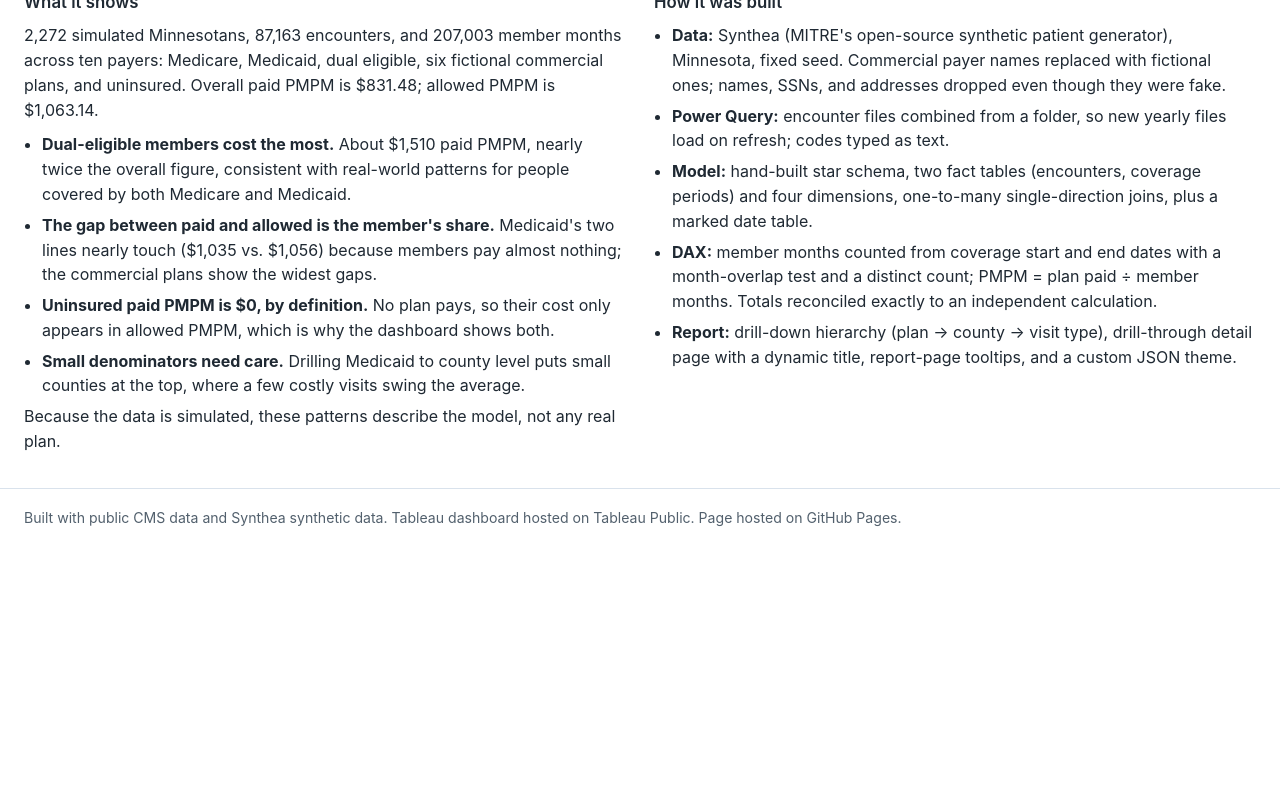
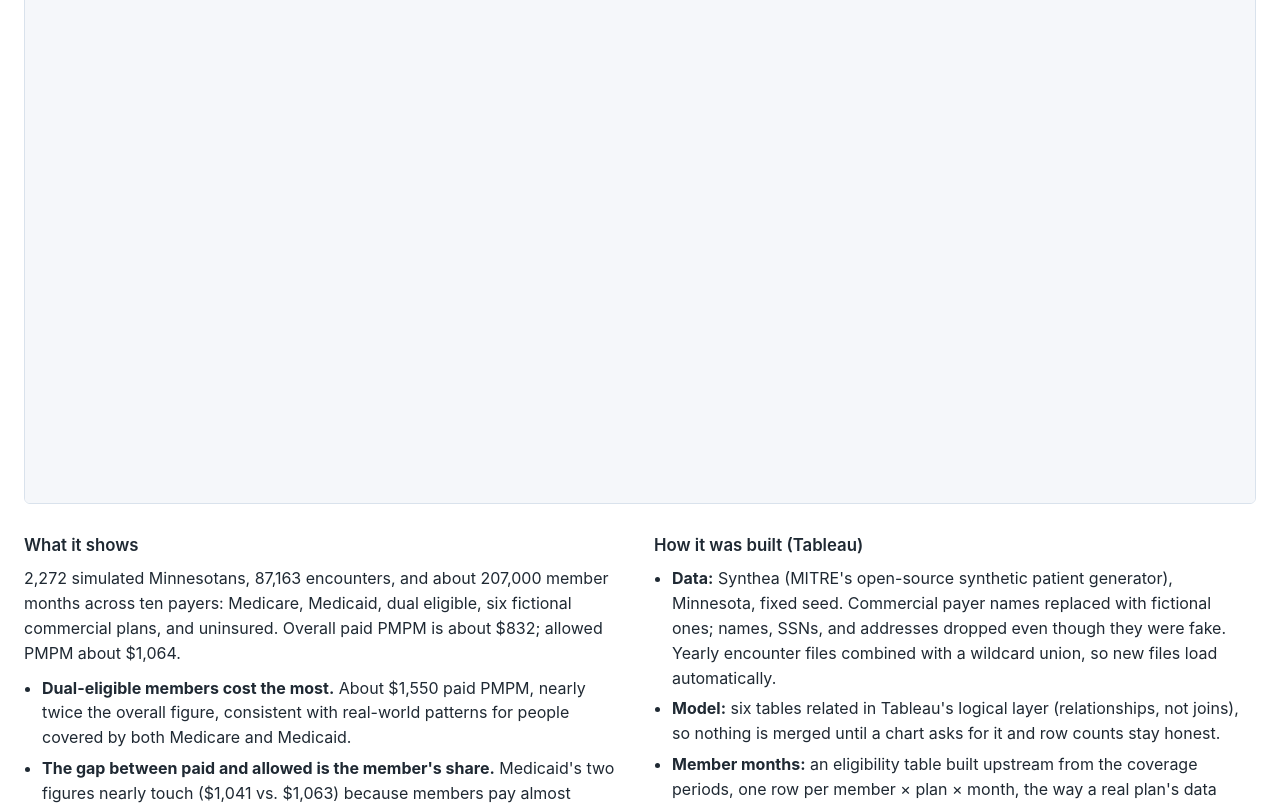
Before and after one commit to Angel-Pearson/Angel-Pearson.github.io, a plain HTML site: page index.html in a window 1280 px wide. Shown: the part 3360-4165 px from the top of the page. Before the commit the page ends 3917 px from the top, so only its background shows below. Drawn offline with Linux system fonts and the light colour scheme; a script that the page names is missing.

Commit message:
Add files via upload

```diff
--- a/index.html
+++ b/index.html
@@ -138,50 +138,73 @@
 </section>
 
 <section class="project">
-  <span class="badge">Power BI · synthetic data, no real patients</span>
+  <span class="badge">Tableau + Power BI · synthetic data, no real patients</span>
   <h2>Health Plan Cost &amp; Utilization, 2017–2025</h2>
-  <p class="sub">A payer-style cost dashboard: cost per member per month (PMPM) by health plan, drill-down to county and visit type, and a drill-through page for each plan. <a href="Synthea_Health_Plan.pdf" target="_blank" rel="noopener">Open the full report (PDF)</a></p>
+  <p class="sub">A payer-style cost dashboard: cost per member per month (PMPM) by health plan, drill-down to county and visit type, and a drill-through for each plan, built in both tools from the same data. Interactive Tableau version below: click a plan's bar to filter the trend to that plan, click it again to clear; hover the "Payer" header and press + to drill to county and visit type.</p>
 
-  <div class="shots">
-    <figure>
-      <a href="synthea_overview.png" target="_blank" rel="noopener"><img src="synthea_overview.png" alt="Overview page: member months, paid and allowed PMPM cards; paid vs. allowed PMPM by health plan; PMPM trend by year" loading="lazy"></a>
-      <figcaption>Overview: paid vs. allowed PMPM by plan and by year, with a year filter.</figcaption>
-    </figure>
-    <figure>
-      <a href="synthea_payer_detail.png" target="_blank" rel="noopener"><img src="synthea_payer_detail.png" alt="Payer detail page for the Dual Eligible plan: KPI cards, PMPM trend by year, allowed PMPM by visit type" loading="lazy"></a>
-      <figcaption>Drill-through: one plan's trend and cost by visit type (Dual Eligible shown).</figcaption>
-    </figure>
+  <div class="viz-frame">
+    <tableau-viz
+      id="synthea-viz"
+      src="https://public.tableau.com/views/SyntheaHealthPlanPMPMbyPayer/PMPMbyPayer"
+      width="1408"
+      height="887"
+      device="desktop"
+      toolbar="bottom"
+      hide-tabs>
+    </tableau-viz>
   </div>
 
   <div class="grid">
     <section class="card">
       <h3>What it shows</h3>
-      <p>2,272 simulated Minnesotans, 87,163 encounters, and 207,003 member months across ten payers: Medicare, Medicaid, dual eligible, six fictional commercial plans, and uninsured. Overall paid PMPM is $831.48; allowed PMPM is $1,063.14.</p>
+      <p>2,272 simulated Minnesotans, 87,163 encounters, and about 207,000 member months across ten payers: Medicare, Medicaid, dual eligible, six fictional commercial plans, and uninsured. Overall paid PMPM is about $832; allowed PMPM about $1,064.</p>
       <ul>
-        <li><strong>Dual-eligible members cost the most.</strong> About $1,510 paid PMPM, nearly twice the overall figure, consistent with real-world patterns for people covered by both Medicare and Medicaid.</li>
-        <li><strong>The gap between paid and allowed is the member's share.</strong> Medicaid's two lines nearly touch ($1,035 vs. $1,056) because members pay almost nothing; the commercial plans show the widest gaps.</li>
-        <li><strong>Uninsured paid PMPM is $0, by definition.</strong> No plan pays, so their cost only appears in allowed PMPM, which is why the dashboard shows both.</li>
-        <li><strong>Small denominators need care.</strong> Drilling Medicaid to county level puts small counties at the top, where a few costly visits swing the average.</li>
+        <li><strong>Dual-eligible members cost the most.</strong> About $1,550 paid PMPM, nearly twice the overall figure, consistent with real-world patterns for people covered by both Medicare and Medicaid.</li>
+        <li><strong>The gap between paid and allowed is the member's share.</strong> Medicaid's two figures nearly touch ($1,041 vs. $1,063) because members pay almost nothing; the commercial plans show the widest gaps.</li>
+        <li><strong>Uninsured paid PMPM is $0, by definition.</strong> No plan pays, so their cost only appears in allowed PMPM, which is why both are reported.</li>
+        <li><strong>Small denominators need care.</strong> The commercial plans have a few hundred members each, so one inpatient stay moves a month's PMPM by hundreds of dollars; drilling Medicaid to county level puts small counties at the top for the same reason.</li>
       </ul>
       <p>Because the data is simulated, these patterns describe the model, not any real plan.</p>
     </section>
 
     <section class="card">
-      <h3>How it was built</h3>
+      <h3>How it was built (Tableau)</h3>
       <ul>
-        <li><strong>Data:</strong> Synthea (MITRE's open-source synthetic patient generator), Minnesota, fixed seed. Commercial payer names replaced with fictional ones; names, SSNs, and addresses dropped even though they were fake.</li>
-        <li><strong>Power Query:</strong> encounter files combined from a folder, so new yearly files load on refresh; codes typed as text.</li>
-        <li><strong>Model:</strong> hand-built star schema, two fact tables (encounters, coverage periods) and four dimensions, one-to-many single-direction joins, plus a marked date table.</li>
-        <li><strong>DAX:</strong> member months counted from coverage start and end dates with a month-overlap test and a distinct count; PMPM = plan paid ÷ member months. Totals reconciled exactly to an independent calculation.</li>
-        <li><strong>Report:</strong> drill-down hierarchy (plan → county → visit type), drill-through detail page with a dynamic title, report-page tooltips, and a custom JSON theme.</li>
+        <li><strong>Data:</strong> Synthea (MITRE's open-source synthetic patient generator), Minnesota, fixed seed. Commercial payer names replaced with fictional ones; names, SSNs, and addresses dropped even though they were fake. Yearly encounter files combined with a wildcard union, so new files load automatically.</li>
+        <li><strong>Model:</strong> six tables related in Tableau's logical layer (relationships, not joins), so nothing is merged until a chart asks for it and row counts stay honest.</li>
+        <li><strong>Member months:</strong> an eligibility table built upstream from the coverage periods, one row per member × plan × month, the way a real plan's data warehouse delivers it. A member counts for a month if covered on the 1st; a coverage row that ends on the 1st does not count, so no one is counted twice when a plan change falls on the 1st (206,768 member months).</li>
+        <li><strong>Relationship on a calculated field:</strong> eligibility is related to claims on plan <em>and</em> <code>DATE(DATETRUNC('month', Start)) = Month</code>, so PMPM works at any date grain: numerator from claims, denominator from eligibility, joined at query time.</li>
+        <li><strong>Measures:</strong> Paid PMPM = <code>SUM(paid) / SUM(member months)</code> as an aggregate ratio, so every total is a ratio of sums, never an average of averages. Reconciled to the cent against an independent Python calculation.</li>
+        <li><strong>Interaction:</strong> a plan › county › visit type hierarchy for +/− drill-down; a filter action lets the bar chart drive the trend; the detail title reads the filtered plan.</li>
       </ul>
     </section>
+  </div>
+
+  <div class="card" style="margin-top:28px">
+    <h3>The same model, built in Power BI</h3>
+    <p>The Power BI version has an overview page with KPI cards and a drill-through page per plan. <a href="Synthea_Health_Plan.pdf" target="_blank" rel="noopener">Open the full report (PDF)</a></p>
+    <ul>
+      <li><strong>Power Query:</strong> encounter files combined from a folder, so new yearly files load on refresh; codes typed as text.</li>
+      <li><strong>Model:</strong> hand-built star schema, two fact tables (encounters, coverage periods) and four dimensions, one-to-many single-direction joins, plus a marked date table.</li>
+      <li><strong>DAX:</strong> member months counted from coverage start and end dates with a month-overlap test and a distinct count (207,003; the 0.1% difference from the Tableau figure is the counting rule, not the data); PMPM = plan paid ÷ member months.</li>
+      <li><strong>Report:</strong> drill-down hierarchy (plan → county → visit type), drill-through detail page with a dynamic title, report-page tooltips, and a custom JSON theme.</li>
+    </ul>
+    <div class="shots" style="margin-top:14px">
+      <figure>
+        <a href="synthea_overview.png" target="_blank" rel="noopener"><img src="synthea_overview.png" alt="Overview page: member months, paid and allowed PMPM cards; paid vs. allowed PMPM by health plan; PMPM trend by year" loading="lazy"></a>
+        <figcaption>Overview: paid vs. allowed PMPM by plan and by year, with a year filter.</figcaption>
+      </figure>
+      <figure>
+        <a href="synthea_payer_detail.png" target="_blank" rel="noopener"><img src="synthea_payer_detail.png" alt="Payer detail page for the Dual Eligible plan: KPI cards, PMPM trend by year, allowed PMPM by visit type" loading="lazy"></a>
+        <figcaption>Drill-through: one plan's trend and cost by visit type (Dual Eligible shown).</figcaption>
+      </figure>
+    </div>
   </div>
 </section>
 </main>
 
 <footer>
-  <div class="wrap">Built with public CMS data and Synthea synthetic data. Tableau dashboard hosted on Tableau Public. Page hosted on GitHub Pages.</div>
+  <div class="wrap">Built with public CMS data and Synthea synthetic data. Tableau dashboards hosted on Tableau Public. Page hosted on GitHub Pages.</div>
 </footer>
 
 <script type="module" src="https://public.tableau.com/javascripts/api/tableau.embedding.3.latest.min.js"></script>
```
